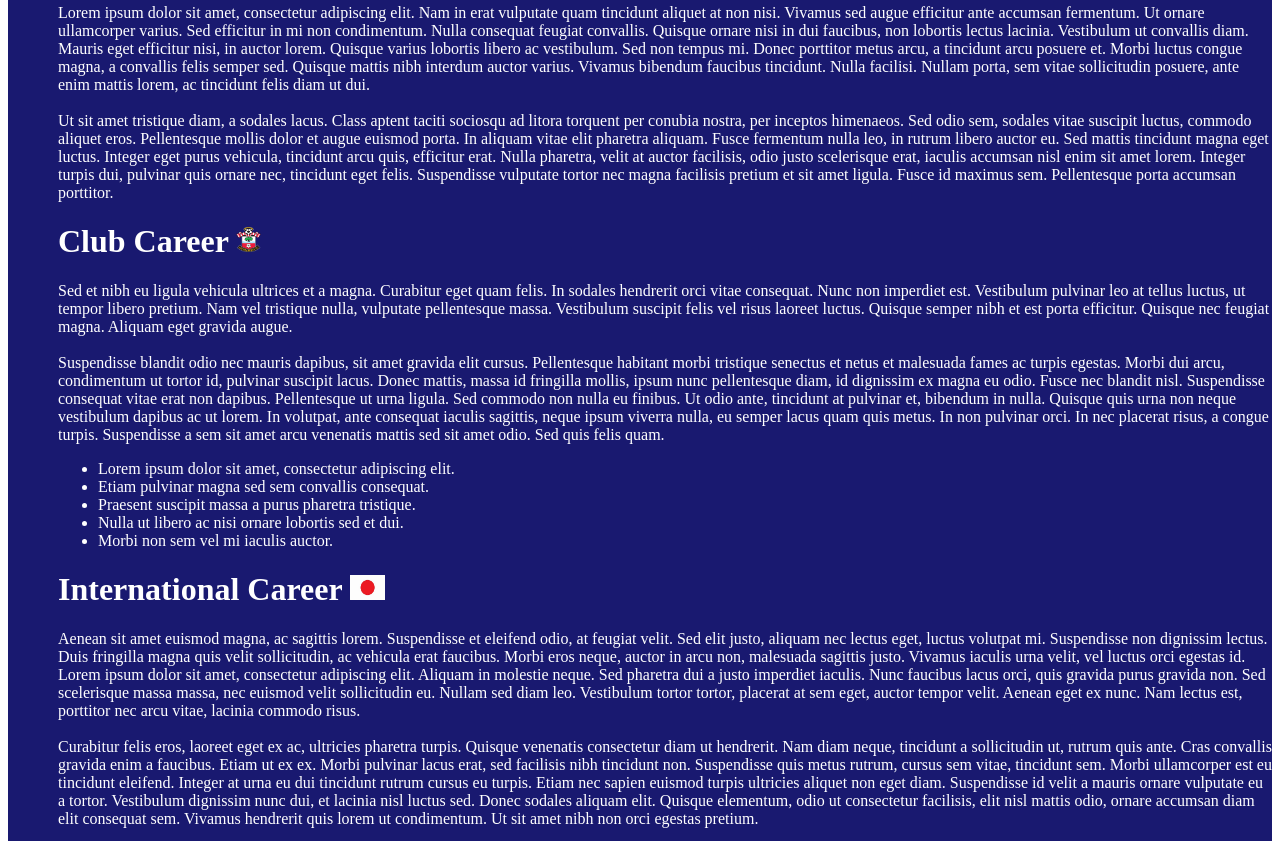
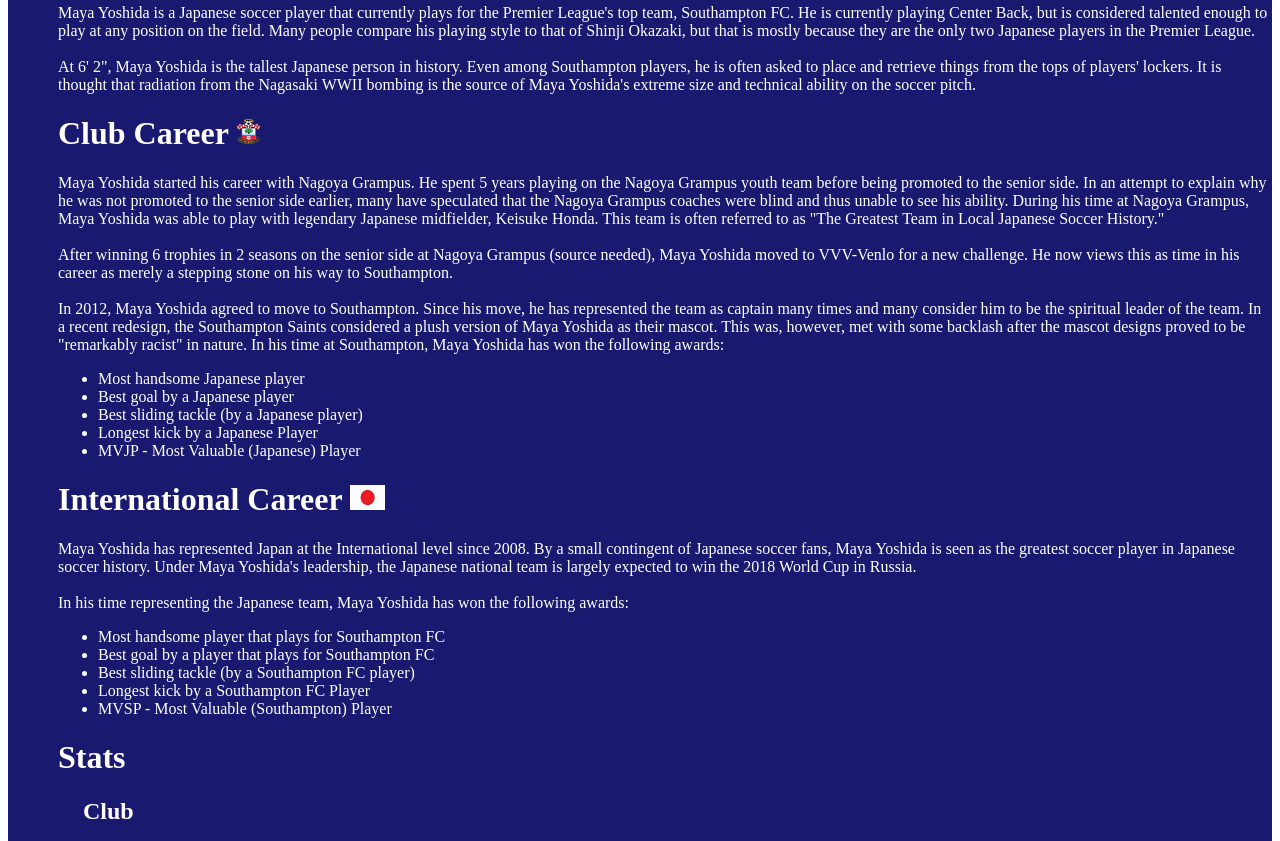
Before and after one commit to sram3120/sram3120.github.io, a plain HTML site: page index.html in a window 1280 px wide. Shown: the part 671-1512 px from the top of the page. Drawn offline with Linux system fonts and the light colour scheme.

Commit message:
text update

```diff
--- a/index.html
+++ b/index.html
@@ -110,24 +110,40 @@ function showSlides() {
 
 	<div class="background">
 		<h1 class="section"> About Maya Yoshida<a class="anchor", id="About"> </a> </h1>
-			<p class="section">  Lorem ipsum dolor sit amet, consectetur adipiscing elit. Nam in erat vulputate quam tincidunt aliquet at non nisi. Vivamus sed augue efficitur ante accumsan fermentum. Ut ornare ullamcorper varius. Sed efficitur in mi non condimentum. Nulla consequat feugiat convallis. Quisque ornare nisi in dui faucibus, non lobortis lectus lacinia. Vestibulum ut convallis diam. Mauris eget efficitur nisi, in auctor lorem. Quisque varius lobortis libero ac vestibulum. Sed non tempus mi. Donec porttitor metus arcu, a tincidunt arcu posuere et. Morbi luctus congue magna, a convallis felis semper sed. Quisque mattis nibh interdum auctor varius. Vivamus bibendum faucibus tincidunt. Nulla facilisi. Nullam porta, sem vitae sollicitudin posuere, ante enim mattis lorem, ac tincidunt felis diam ut dui.<br><br>
+			<p class="section">  Maya Yoshida is a Japanese soccer player that currently plays for the Premier League's top team, Southampton FC. He is currently playing Center Back, but is considered talented enough to play at any position on the field. Many people compare his playing style to that of Shinji Okazaki, but that is mostly because they are the only two Japanese players in the Premier League. <br><br>
 
-			Ut sit amet tristique diam, a sodales lacus. Class aptent taciti sociosqu ad litora torquent per conubia nostra, per inceptos himenaeos. Sed odio sem, sodales vitae suscipit luctus, commodo aliquet eros. Pellentesque mollis dolor et augue euismod porta. In aliquam vitae elit pharetra aliquam. Fusce fermentum nulla leo, in rutrum libero auctor eu. Sed mattis tincidunt magna eget luctus. Integer eget purus vehicula, tincidunt arcu quis, efficitur erat. Nulla pharetra, velit at auctor facilisis, odio justo scelerisque erat, iaculis accumsan nisl enim sit amet lorem. Integer turpis dui, pulvinar quis ornare nec, tincidunt eget felis. Suspendisse vulputate tortor nec magna facilisis pretium et sit amet ligula. Fusce id maximus sem. Pellentesque porta accumsan porttitor. </p>
+			At 6' 2", Maya Yoshida is the tallest Japanese person in history. Even among Southampton players, he is often asked to place and retrieve things from the tops of players' lockers. It is thought that radiation from the Nagasaki WWII bombing is the source of Maya Yoshida's extreme size and technical ability on the soccer pitch. </p>
 		<h1 class ="section"> Club Career <img src="southampton.jpg" width="25" height="25"><a class="anchor", id="Club" /></a> </h1>
-			<p class ="section">  Sed et nibh eu ligula vehicula ultrices et a magna. Curabitur eget quam felis. In sodales hendrerit orci vitae consequat. Nunc non imperdiet est. Vestibulum pulvinar leo at tellus luctus, ut tempor libero pretium. Nam vel tristique nulla, vulputate pellentesque massa. Vestibulum suscipit felis vel risus laoreet luctus. Quisque semper nibh et est porta efficitur. Quisque nec feugiat magna. Aliquam eget gravida augue. <br><br>
+			<p class ="section">  Maya Yoshida started his career with Nagoya Grampus. He spent 5 years playing on the Nagoya Grampus youth team before being promoted to the senior side. In an attempt to explain why he was not promoted to the senior side earlier, many have speculated that the Nagoya Grampus coaches were blind and thus unable to see his ability. During his time at Nagoya Grampus, Maya Yoshida was able to play with legendary Japanese midfielder, Keisuke Honda. This team is often referred to as "The Greatest Team in Local Japanese Soccer History."<br><br>
 
-			Suspendisse blandit odio nec mauris dapibus, sit amet gravida elit cursus. Pellentesque habitant morbi tristique senectus et netus et malesuada fames ac turpis egestas. Morbi dui arcu, condimentum ut tortor id, pulvinar suscipit lacus. Donec mattis, massa id fringilla mollis, ipsum nunc pellentesque diam, id dignissim ex magna eu odio. Fusce nec blandit nisl. Suspendisse consequat vitae erat non dapibus. Pellentesque ut urna ligula. Sed commodo non nulla eu finibus. Ut odio ante, tincidunt at pulvinar et, bibendum in nulla. Quisque quis urna non neque vestibulum dapibus ac ut lorem. In volutpat, ante consequat iaculis sagittis, neque ipsum viverra nulla, eu semper lacus quam quis metus. In non pulvinar orci. In nec placerat risus, a congue turpis. Suspendisse a sem sit amet arcu venenatis mattis sed sit amet odio. Sed quis felis quam. </p>
+			After winning 6 trophies in 2 seasons on the senior side at Nagoya Grampus (source needed), Maya Yoshida moved to VVV-Venlo for a new challenge. He now views this as time in his career as merely a stepping stone on his way to Southampton. <br><br>
+
+			In 2012, Maya Yoshida agreed to move to Southampton. Since his move, he has represented the team as captain many times and many consider him to be the spiritual leader of the team. In a recent redesign, the Southampton Saints considered a plush version of Maya Yoshida as their mascot. This was, however, met with some backlash after the mascot designs proved to be "remarkably racist" in nature.
+
+			In his time at Southampton, Maya Yoshida has won the following awards:
+
+		</p>
 			<ul class="section">
-				<li> Lorem ipsum dolor sit amet, consectetur adipiscing elit. </li>
-				<li>Etiam pulvinar magna sed sem convallis consequat.</li>
-				<li>Praesent suscipit massa a purus pharetra tristique.</li>
-				<li>Nulla ut libero ac nisi ornare lobortis sed et dui.</li>
-				<li>Morbi non sem vel mi iaculis auctor.</li>
+				<li>Most handsome Japanese player</li>
+				<li>Best goal by a Japanese player</li>
+				<li>Best sliding tackle (by a Japanese player)</li>
+				<li>Longest kick by a Japanese Player</li>
+				<li>MVJP - Most Valuable (Japanese) Player</li>
 			</ul>
 		<h1 class ="section"> International Career <img src="japan.jpg" width="35" height="25"><a class="anchor", id="International"/></a></h1>
-			<p class="section"> Aenean sit amet euismod magna, ac sagittis lorem. Suspendisse et eleifend odio, at feugiat velit. Sed elit justo, aliquam nec lectus eget, luctus volutpat mi. Suspendisse non dignissim lectus. Duis fringilla magna quis velit sollicitudin, ac vehicula erat faucibus. Morbi eros neque, auctor in arcu non, malesuada sagittis justo. Vivamus iaculis urna velit, vel luctus orci egestas id. Lorem ipsum dolor sit amet, consectetur adipiscing elit. Aliquam in molestie neque. Sed pharetra dui a justo imperdiet iaculis. Nunc faucibus lacus orci, quis gravida purus gravida non. Sed scelerisque massa massa, nec euismod velit sollicitudin eu. Nullam sed diam leo. Vestibulum tortor tortor, placerat at sem eget, auctor tempor velit. Aenean eget ex nunc. Nam lectus est, porttitor nec arcu vitae, lacinia commodo risus.<br><br>
+			<p class="section"> Maya Yoshida has represented Japan at the International level since 2008. By a small contingent of Japanese soccer fans, Maya Yoshida is seen as the greatest soccer player in Japanese soccer history. Under Maya Yoshida's leadership, the Japanese national team is largely expected to win the 2018 World Cup in Russia. <br><br>
 
-			Curabitur felis eros, laoreet eget ex ac, ultricies pharetra turpis. Quisque venenatis consectetur diam ut hendrerit. Nam diam neque, tincidunt a sollicitudin ut, rutrum quis ante. Cras convallis gravida enim a faucibus. Etiam ut ex ex. Morbi pulvinar lacus erat, sed facilisis nibh tincidunt non. Suspendisse quis metus rutrum, cursus sem vitae, tincidunt sem. Morbi ullamcorper est eu tincidunt eleifend. Integer at urna eu dui tincidunt rutrum cursus eu turpis. Etiam nec sapien euismod turpis ultricies aliquet non eget diam. Suspendisse id velit a mauris ornare vulputate eu a tortor. Vestibulum dignissim nunc dui, et lacinia nisl luctus sed. Donec sodales aliquam elit. Quisque elementum, odio ut consectetur facilisis, elit nisl mattis odio, ornare accumsan diam elit consequat sem. Vivamus hendrerit quis lorem ut condimentum. Ut sit amet nibh non orci egestas pretium. </p>
+			In his time representing the Japanese team, Maya Yoshida has won the following awards: </p>
+
+			<ul class="section">
+				<li>Most handsome player that plays for Southampton FC</li>
+				<li>Best goal by a player that plays for Southampton FC</li>
+				<li>Best sliding tackle (by a Southampton FC player)</li>
+				<li>Longest kick by a Southampton FC Player</li>
+				<li>MVSP - Most Valuable (Southampton) Player</li>
+			</ul>
+
+
 		<h1 class="section"> Stats <a class="anchor", id="Stats"></a> </h1>
 			<h2 class="secondh"> Club </h2>
 				<table class="table" style="width: 400px">
```
